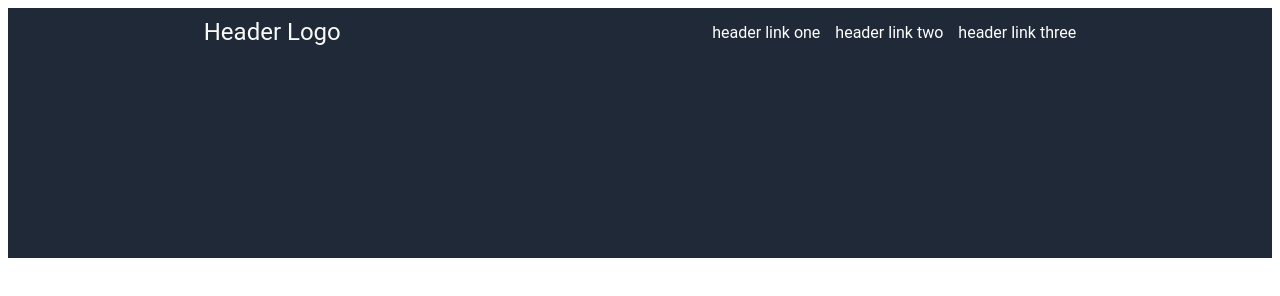
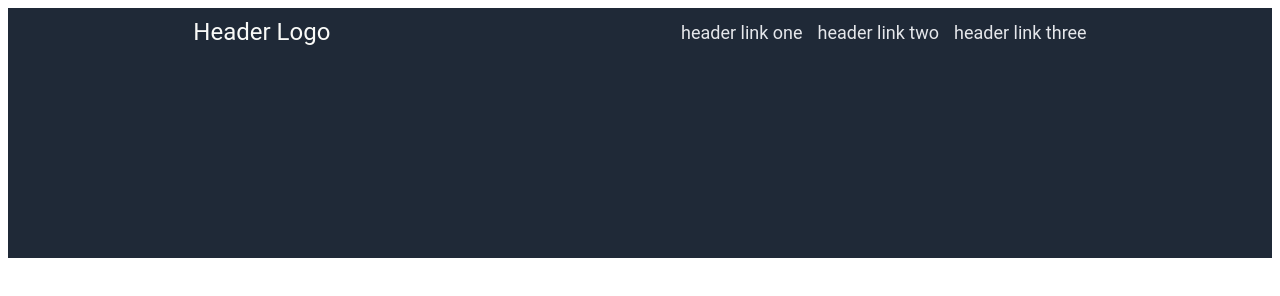
Before and after one commit to biloxigrant/odin-landing-page, a plain HTML site: page index.html in a window 1280 px wide. Drawn offline with Linux system fonts and the light colour scheme.

Commit message:
Modify font of header links

```diff
--- a/style.css
+++ b/style.css
@@ -29,7 +29,8 @@ body{
 
 .header .top-links{
     display:flex;
-    color: white;
+    color: #e5e7eb;
+    font-size: 18px;
     list-style: none;
     padding: 0;
     margin: 0;
```
